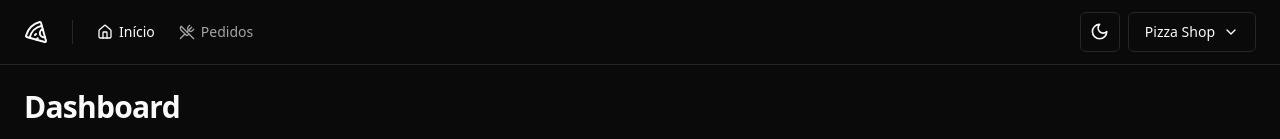
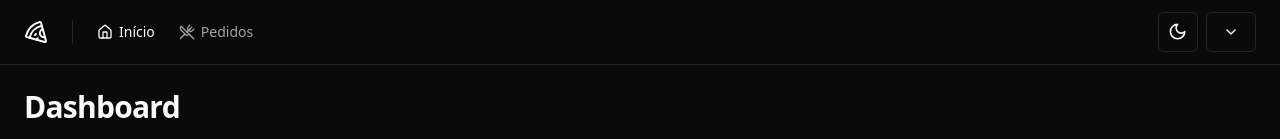
Before and after one commit to davi1985/pizza-show-web, a React (Vite) app: page / in a window 1280 px wide. Shown: the top 139 px of the page. Built offline with nearby package versions, Linux system fonts and the light colour scheme; no server answers.

Commit message:
header account menu

```diff
--- /dev/null
+++ b/src/api/get-manager-restaurant.ts
@@ -0,0 +1,18 @@
+import { api } from '@/lib/axios'
+
+type GetManagerRestaurantResponse = {
+  id: string
+  name: string
+  createdAt: Date | null
+  updatedAt: Date | null
+  description: string | null
+  managerId: string | null
+}
+
+export const getManagerRestaurant = async () => {
+  const { data } = await api.get<GetManagerRestaurantResponse>(
+    '/managed-restaurant',
+  )
+
+  return data
+}
--- /dev/null
+++ b/src/api/get-profile.ts
@@ -0,0 +1,16 @@
+import { api } from '@/lib/axios'
+
+type GetProfileResponse = {
+  id: string
+  name: string
+  email: string
+  phone: string | null
+  createdAt: Date | null
+  updatedAt: Date | null
+}
+
+export const getProfile = async () => {
+  const { data } = await api.get<GetProfileResponse>('/me')
+
+  return data
+}
--- a/src/components/account-menu.tsx
+++ b/src/components/account-menu.tsx
@@ -1,4 +1,8 @@
+import { useQuery } from '@tanstack/react-query'
 import { Building, ChevronDown, LogOut } from 'lucide-react'
+
+import { getManagerRestaurant } from '@/api/get-manager-restaurant'
+import { getProfile } from '@/api/get-profile'
 
 import { Button } from './ui/button'
 import {
@@ -11,6 +15,16 @@
 } from './ui/dropdown-menu'
 
 export const AccountMenu = () => {
+  const { data: profile } = useQuery({
+    queryKey: ['profile'],
+    queryFn: getProfile,
+  })
+
+  const { data: managedRestaurant } = useQuery({
+    queryKey: ['managed-restaurant'],
+    queryFn: getManagerRestaurant,
+  })
+
   return (
     <DropdownMenu>
       <DropdownMenuTrigger asChild>
@@ -18,16 +32,16 @@
           variant="outline"
           className="flex select-none items-center gap-2"
         >
-          Pizza Shop
+          {managedRestaurant?.name}
           <ChevronDown className="h-4 w-4" />
         </Button>
       </DropdownMenuTrigger>
 
       <DropdownMenuContent align="end" className="w-56">
         <DropdownMenuLabel className="flex flex-col">
-          <span>Davi Silva</span>
+          <span>{profile?.name}</span>
           <span className="text-xs font-normal text-muted-foreground">
-            davi@email.com
+            {profile?.email}
           </span>
         </DropdownMenuLabel>
 
--- a/src/lib/axios.ts
+++ b/src/lib/axios.ts
@@ -4,4 +4,5 @@
 
 export const api = axios.create({
   baseURL: env.VITE_API_URL,
+  withCredentials: true,
 })
```
